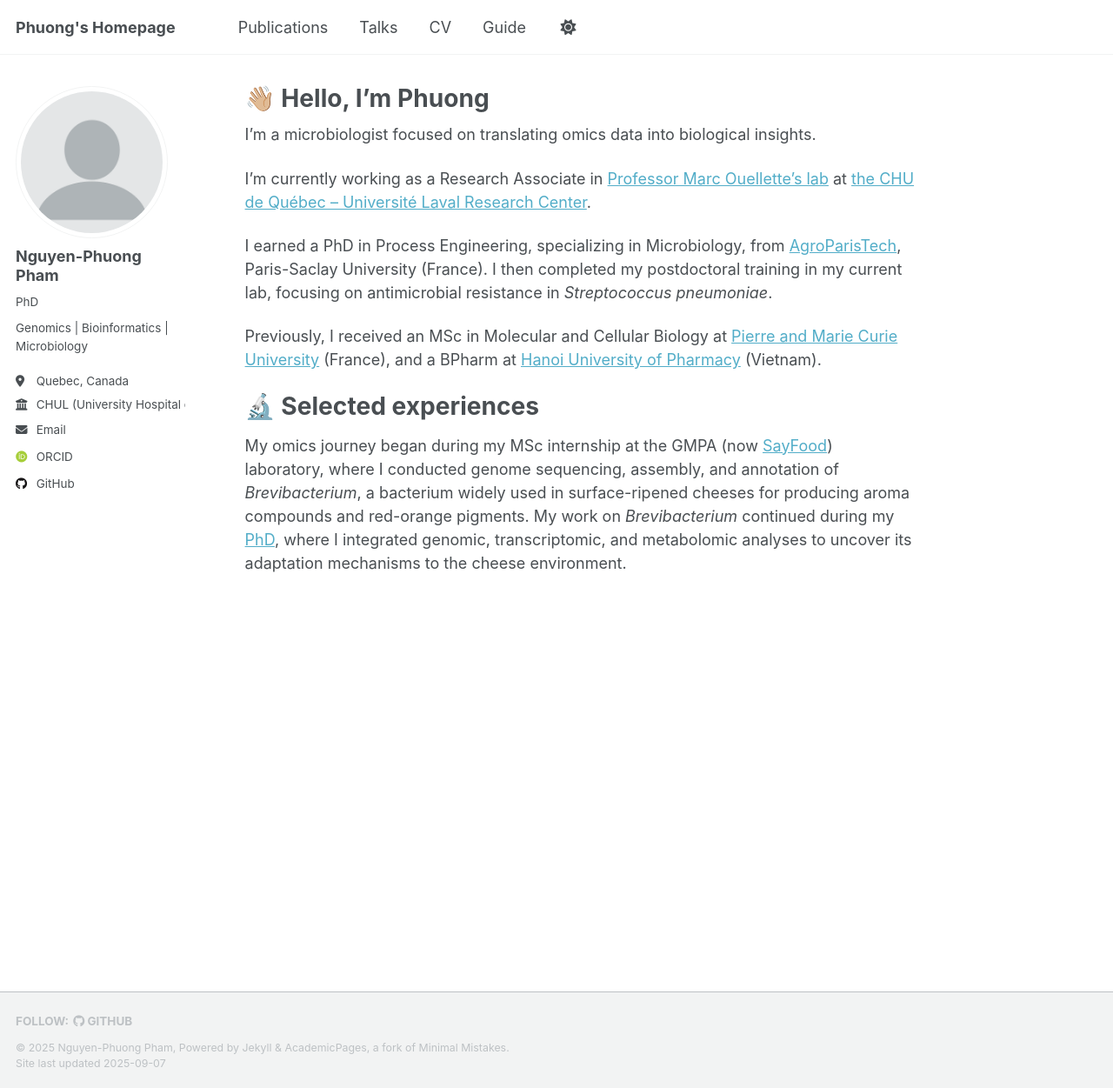
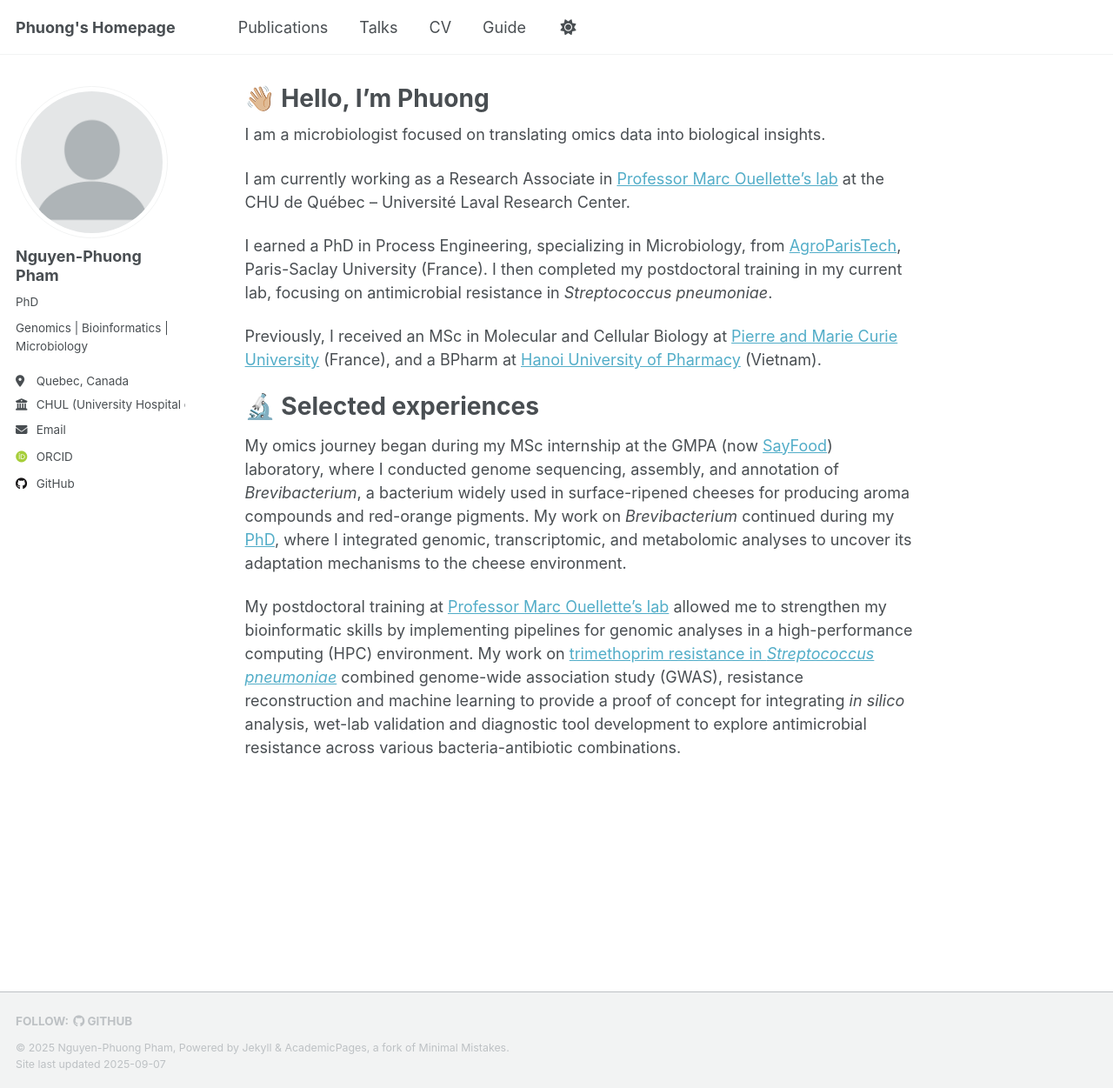
Before and after one commit to phng3001/phng3001.github.io, a Jekyll site: the page built from _pages/about.md, in a window 1280 px wide and 1251 px high. Shown: the whole window at 87% size. Built offline with Jekyll 4.4.1, drawn with Linux system fonts in a browser that asks for light colours; some web fonts are replaced; a script that is not in the unit is left out.

Commit message:
Update about.md

```diff
--- a/_pages/about.md
+++ b/_pages/about.md
@@ -8,9 +8,9 @@ redirect_from:
   - /about.html
 ---
 
-I'm a microbiologist focused on translating omics data into biological insights.
+I am a microbiologist focused on translating omics data into biological insights.
 
-I'm currently working as a Research Associate in [Professor Marc Ouellette’s lab](https://www.crchudequebec.ulaval.ca/en/researcher/marc-ouellette/) at [the CHU de Québec – Université Laval Research Center](https://www.crchudequebec.ulaval.ca/en/).
+I am currently working as a Research Associate in [Professor Marc Ouellette’s lab](https://www.crchudequebec.ulaval.ca/en/researcher/marc-ouellette/) at the CHU de Québec – Université Laval Research Center.
 
 I earned a PhD in Process Engineering, specializing in Microbiology, from [AgroParisTech](https://www.agroparistech.fr/en), Paris-Saclay University (France). I then completed my postdoctoral training in my current lab, focusing on antimicrobial resistance in *Streptococcus pneumoniae*.
 
@@ -19,3 +19,5 @@ Previously, I received an MSc in Molecular and Cellular Biology at [Pierre and M
 # 🔬 Selected experiences
 
 My omics journey began during my MSc internship at the GMPA (now [SayFood](https://eng-umr-sayfood.versailles-saclay.hub.inrae.fr/)) laboratory, where I conducted genome sequencing, assembly, and annotation of *Brevibacterium*, a bacterium widely used in surface-ripened cheeses for producing aroma compounds and red-orange pigments. My work on *Brevibacterium* continued during my [PhD](https://theses.fr/2018SACLA035), where I integrated genomic, transcriptomic, and metabolomic analyses to uncover its adaptation mechanisms to the cheese environment.
+
+My postdoctoral training at [Professor Marc Ouellette’s lab](https://www.crchudequebec.ulaval.ca/en/researcher/marc-ouellette/) allowed me to strengthen my bioinformatic skills by implementing pipelines for genomic analyses in a high-performance computing (HPC) environment. My work on [trimethoprim resistance in *Streptococcus pneumoniae*](https://journals.asm.org/doi/10.1128/mbio.01360-24) combined genome-wide association study (GWAS), resistance reconstruction and machine learning to provide a proof of concept for integrating *in silico* analysis, wet-lab validation and diagnostic tool development to explore antimicrobial resistance across various bacteria-antibiotic combinations.
```
